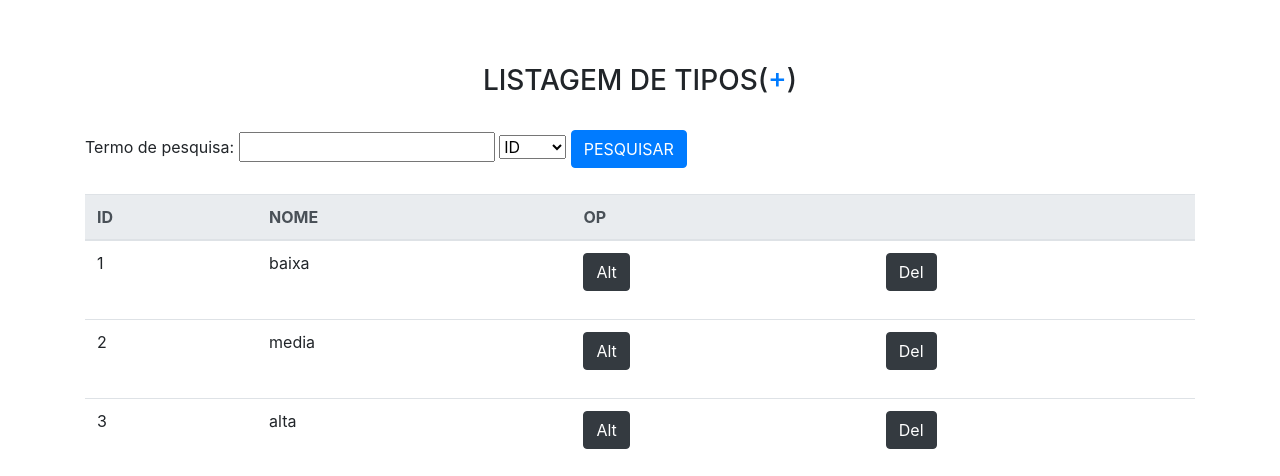
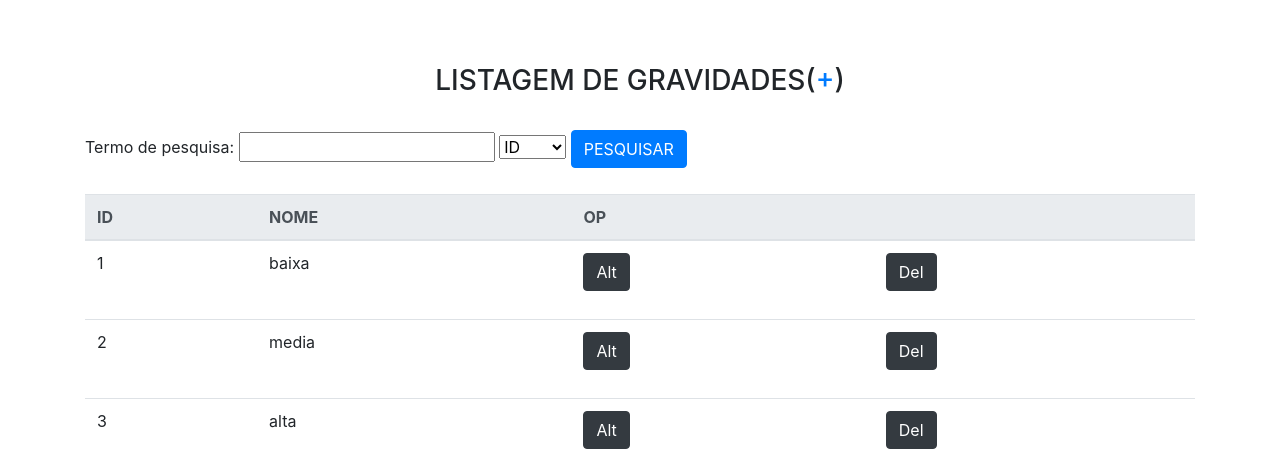
Before and after one commit to BrunoOliv/EconUnB, a PHP site: page /visao/gravidade/list_gravidade.php in a window 1280 px wide. Shown: the part 56-532 px from the top of the page. Run offline with PHP 8.4, Linux system fonts and the light colour scheme; data comes from the database, SQL or seed files in the repository.

Commit message:
EconUnB Apresentação

```diff
--- a/visao/gravidade/list_gravidade.php
+++ b/visao/gravidade/list_gravidade.php
@@ -14,7 +14,7 @@ if( isset($_POST['bt_pes_gravidades']) ){
 
 if ($result->num_rows > 0) {
 ?>
-    <center><h3>LISTAGEM DE TIPOS(<a href="form_insert_gravidade.php">+</a>)</h3></center><br/>
+    <center><h3>LISTAGEM DE GRAVIDADES(<a href="form_insert_gravidade.php">+</a>)</h3></center><br/>
 
     <form action="list_gravidade.php" method="post">
         <div class="form-group">
```
